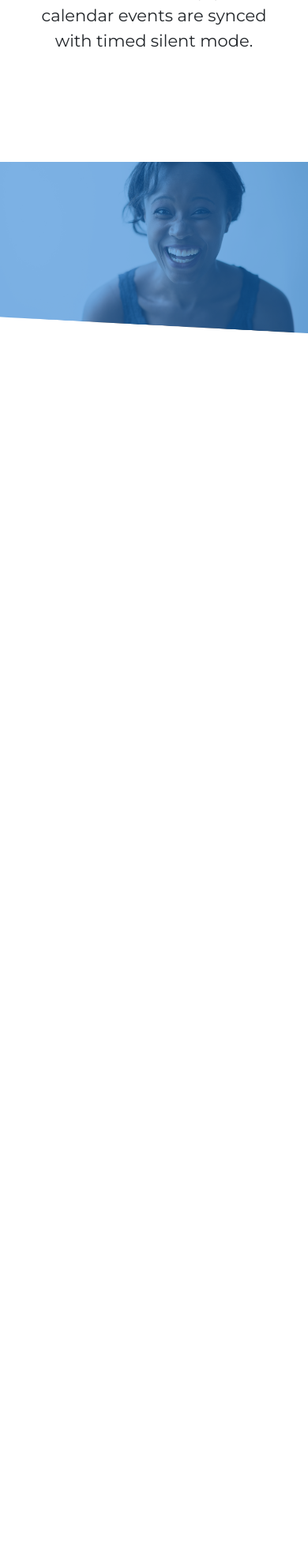
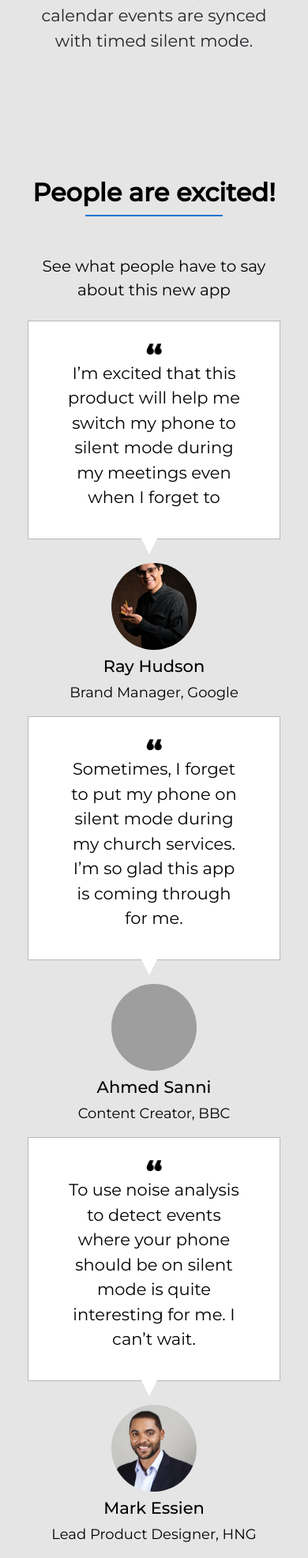
Before and after one commit to wisdomosara/landing, a PHP site: page / in a window 390 px wide. Shown: the part 3840-5813 px from the top of the page at 79% size. Before the commit the page ends 4262 px from the top, so only its background shows below. Run offline with PHP 8.4, Linux system fonts and the light colour scheme; grey boxes are pictures that could not be loaded.

Commit message:
Add files via upload

```diff
--- a/index.php
+++ b/index.php
@@ -109,6 +109,48 @@
         <div class="upper">
                 <img src="./images/Vector (21).png">
         </div>
+        <div class="text">
+            <div class="container people-intro d-flex align-items-center flex-column">
+                <h2 class="text-center text-white">People are excited!</h2>
+                <div class="line text-center mb-5"></div>
+                <p class="text-white text-center mb-4">See what people have to say about this new app</p>
+            </div>
+            <div class="people-flex d-flex container justify-content-between">
+                <div class="people-item d-flex flex-column align-items-center">
+                    <div class="d-flex flex-column arrowed justify-content-center align-items-center">
+                        <img src="./images/quote.png" width="10px" class="pt-2">
+                    <p class="text-center pt-2">I’m excited that this product will help me switch my phone to silent mode during my meetings even when I forget to </p>
+                    </div>
+                    <img src="./images/fabio-lucas-32co88SaiN4-unsplash.jpg" style="border-radius:50%; height:8vw; object-fit:cover; width:8vw " class="mb-2 peep">
+                    <div class="details">
+                        <h2 class="mb-2 text-center">Ray Hudson</h2>
+                        <p>Brand Manager, Google</p>
+                    </div>
+                </div>
+                <div class="people-item d-flex flex-column align-items-center">
+                        <div class="d-flex flex-column arrowed justify-content-center align-items-center">
+                            <img src="./images/quote.png" width="10px" class="pt-2">
+                        <p class="text-center pt-2">Sometimes, I forget to put my phone on silent mode during my church services. I’m so glad this app is coming through for me.</p>
+                        </div>
+                        <img src="./images/thisisengineering-raeng-ntZM993INp0-unsplash.jpg" style="border-radius:50%; height:8vw; object-fit:cover; width:8vw " class="mb-2 peep">
+                        <div class="details">
+                            <h2 class="mb-2 text-center">Ahmed Sanni</h2>
+                            <p>Content Creator, BBC</p>
+                        </div>
+                </div>
+                <div class="people-item d-flex flex-column align-items-center">
+                        <div class="d-flex flex-column arrowed justify-content-center align-items-center">
+                            <img src="./images/quote.png" width="10px" class="pt-2">
+                        <p class="text-center pt-2">To use noise analysis to detect events where your phone should be on silent mode is quite interesting for me. I can’t wait.</p>
+                        </div>
+                        <img src="./images/mark-essien-e1580122566517.jpg" style="border-radius:50%; height:8vw; object-fit:cover; width:8vw " class="mb-2 peep">
+                        <div class="details">
+                            <h2 class="mb-2 text-center">Mark Essien</h2>
+                            <p>Lead Product Designer, HNG</p>
+                        </div>
+                </div>
+            </div>
+        </div>
     </section>
     <script src="./jquery-3.5.1.min.js"></script>
     <script src="./popper.min.js"></script>
--- a/landing.css
+++ b/landing.css
@@ -2,7 +2,8 @@
 
 body,html{
     margin:0;
-    padding: 0
+    padding: 0;
+    background-color: #E5E5E5 !important;
 }
 h1,h2,h3,h4,h5{
     font-family: "Montserrat";
@@ -44,7 +45,6 @@ h4{
     top:0;
     opacity: 0.8;
     max-height: 100%;
-    margin-bottom: 100px;
 }
 .logo{
     font-family: "permanent Marker";
@@ -57,7 +57,7 @@ h4{
     position: relative;
     top:0;
     z-index:100;
-    height: 55vw;
+    height: 60vw;
 }
 input{
     margin: 0 !important;
@@ -84,11 +84,51 @@ input{
     background-color: #11508E;
 }
 #features h2{
-    font-size: 2.48vw !important;
+    font-size: 2.5vw !important;
     font-weight: bolder !important
 }
 #people{
     position: relative;
+}
+.text .line{
+    background-color: white;
+    width: 174px;
+}
+.people-item{
+    width:30%;
+
+}
+.arrowed{
+    background-color: white !important;
+    background-size: 100%;
+    padding: 20px 15%;
+    height:12vw;
+    position: relative;
+    margin-bottom: 2.3vw;
+}
+.people-item h2{
+    font-size: 2vw !important;
+    color: white;
+}
+.people-item p{
+    color: white;
+}
+.arrowed::after{
+    content: " ";
+    width: 0px;
+    height: 0px;
+    border-top: 2vw solid white;
+    border-right: 10px solid transparent;
+    border-bottom: 10px solid transparent;
+    border-left: 10px solid transparent;
+    position: absolute;
+    left:45%;
+    top: 100%;
+    margin-bottom: 2vw
+}
+.arrowed p{
+    font-size: 1vw;
+    color: black !important
 }
 @media only screen and (max-width:601px){
     #mobile-hero{
@@ -145,7 +185,56 @@ input{
         font-weight: bold !important;
         margin-top: 20px !important
     }
-}
+    .lower, .upper {
+        display: none;
+    }
+    .people-flex{
+        flex-direction: column;
+    }
+    .people-item{
+        width:100% !important;
+    }
+    .people-intro h2{
+        color:black !important;
+        font-weight: bolder;
+    }
+    .people-intro p{
+        color:black !important;
+        font-size: 20px !important
+    }
+    .text .line{
+        background-color: #1976D2
+    }
+    .arrowed{
+        height:auto !important;
+        border:1px solid #B8B8B8;
+        margin-bottom: 30px;
+    }
+    .arrowed  img{
+        width: 20px;
+    }
+    .arrowed p{
+        font-size: 21px
+    }
+    .arrowed::after{
+        border-top: 20px solid white;
+        top:100% !important;
+        z-index:20
+    }
+    .peep{
+        width:108px !important;
+        height: 110px !important;
+
+    }
+    .details h2{
+        font-size: 21px !important;
+        color: black;
+    }
+    .details p{
+        font-size: 18px !important;
+        color: black
+    }
+  }
 
 }
 
```
Also changed, not shown: images/Group 52.png (added), images/Group 54.png (added), images/Group 56.png (added), images/Vector (22).png (added), images/Vector (23).png (added), images/fabio-lucas-32co88SaiN4-unsplash.jpg (added), images/mark-essien-e1580122566517 (1).jpg (added), images/mark-essien-e1580122566517.jpg (added), images/quote.png (added), 1 other file.
